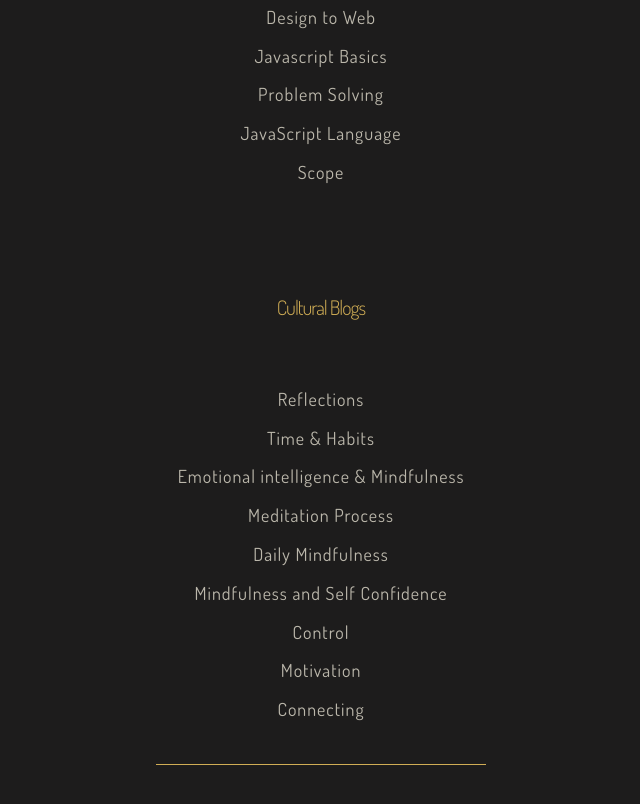
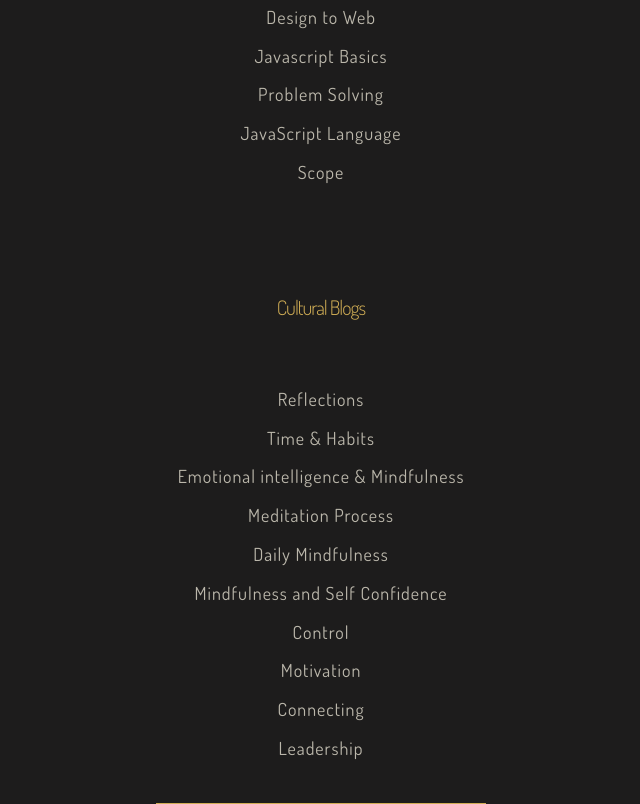
Before and after one commit to alice-tlr/alice-tlr.github.io, a plain HTML site: page blog.html in a window 1280 px wide. Shown: the part 545-1349 px from the top of the page, without its empty margins (319-959 px from the left). Drawn offline with nearby package versions, Linux system fonts and the light colour scheme.

Commit message:
updating

```diff
--- a/blog.html
+++ b/blog.html
@@ -58,6 +58,8 @@
           <li><a href="blog-pages/c6-control.html">Control</a></li>
           <li><a href="blog-pages/c7-motivation.html">Motivation</a></li>
           <li><a href="blog-pages/c8-connecting.html">Connecting</a></li>
+          <li><a href="blog-pages/c9-leadership.html">Leadership</a></li>
+
         </ul>
       </div>
     </div>
```
